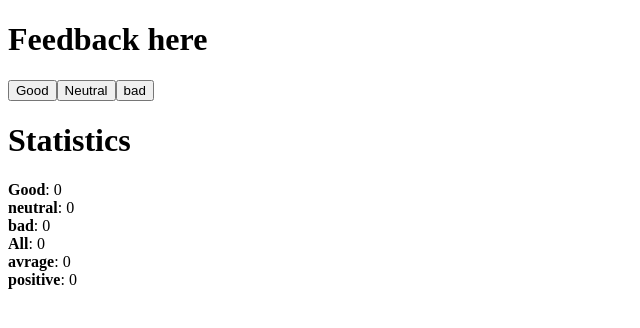
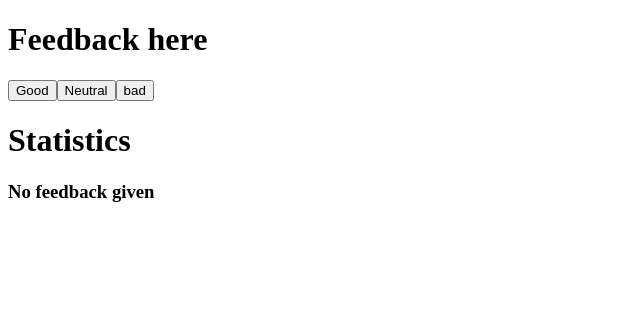
Before and after one commit to faezk/fullstackopen, a React (Create React App) app in the folder part1/unicafe/: page / in a window 1280 px wide. Shown: the top 328 px of the page, without its empty margins (0-640 px from the left). Built offline with nearby package versions, Linux system fonts and the light colour scheme.

Commit message:
Change unicafe exercise 1.9

```diff
--- a/part1/unicafe/src/App.js
+++ b/part1/unicafe/src/App.js
@@ -8,6 +8,7 @@ import React, { useState } from "react";
   </button>
 )
 const Statistic=({text,type})=>(
+
     <div><b>{text}</b>: {type} </div>
 )
 
@@ -16,6 +17,7 @@ const App = () => {
 const [good, setGood] = useState(0)
 const [neutral, setNeutral] = useState(0)
 const [bad, setBad] = useState(0)
+const Isdisplay=((good!==0) || (neutral!==0) || (bad!==0)) ? true:false;
 const all=good + neutral + bad;
 const avrage=(good, neutral,bad, all)=>{
   if(all !==0){
@@ -45,8 +47,10 @@ const App = () => {
         <Button onClick={() => setBad(bad + 1)}
       text='bad'
     />
-      <div>
+
       <h1>Statistics</h1>
+       {Isdisplay
+        ? <div>
         <Statistic text="Good" type={good}/>
         <Statistic text="neutral" type={neutral}/>
         <Statistic text="bad" type={bad}/>
@@ -54,7 +58,7 @@ const App = () => {
         <Statistic text="avrage" type={avrage(good, neutral, bad, all)}/>
         <Statistic text="positive" type={positive(good, all)}/>
        </div>
-
+       :<h3>No feedback given</h3>}
   </div>
 )
 }
```
Lines whose indentation alone changed are shown as unchanged.
